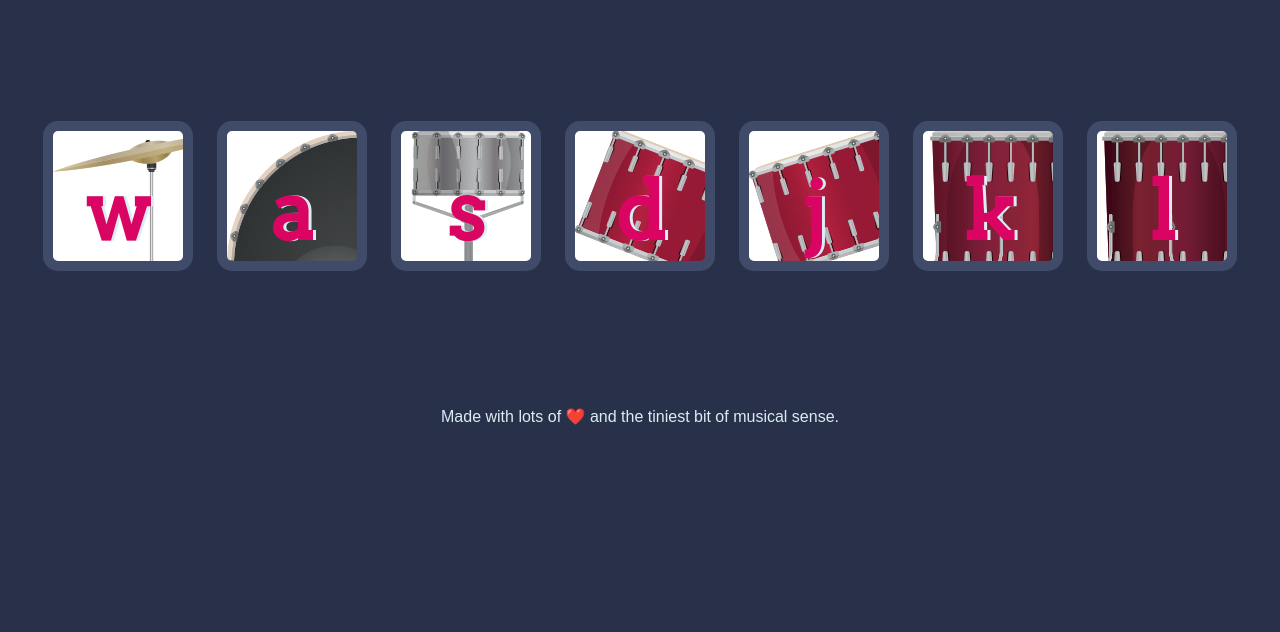
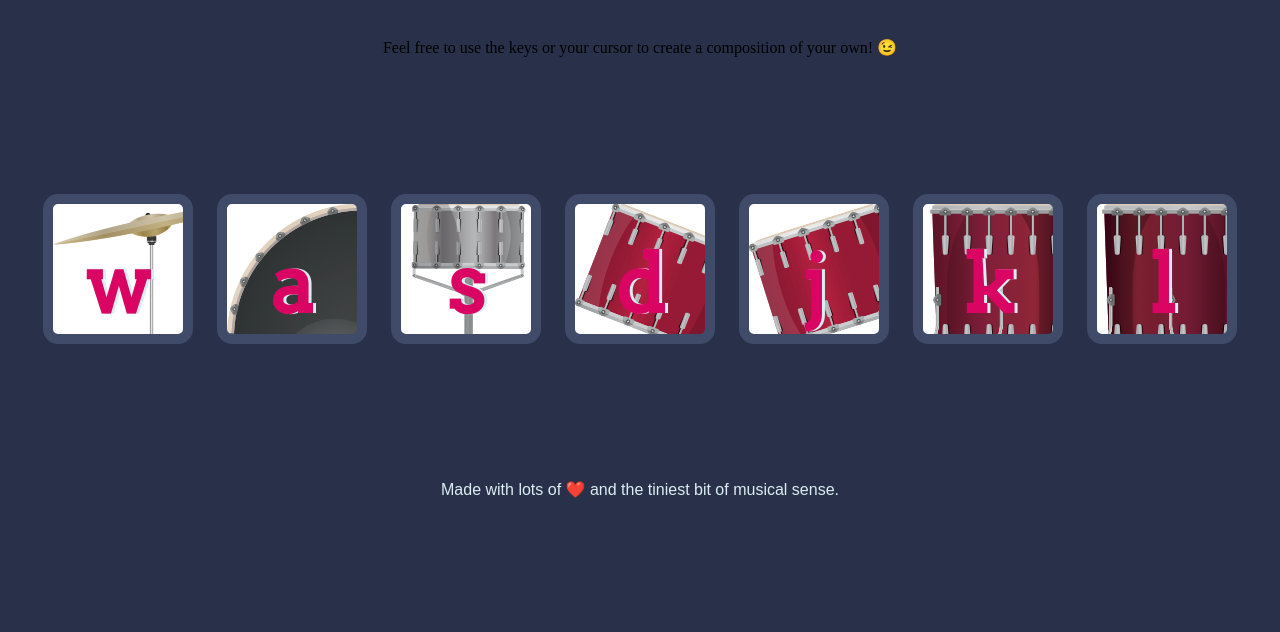
Before and after one commit to Anandarupa-17/js-DrumKit, a plain HTML site: page index.html in a window 1280 px wide. Shown: the part 168-800 px from the top of the page. Drawn offline with Linux system fonts and the light colour scheme; files whose address does not match are found by name.

Commit message:
index.html

```diff
--- a/index.html
+++ b/index.html
@@ -11,6 +11,7 @@
 <body>
 
   <h1 id="title">Drum 🥁 Kit</h1>
+  <p>Feel free to use the keys or your cursor to create a composition of your own! 😉</p>
   <div class="set">
     <button class="w drum">w</button>
     <button class="a drum">a</button>
```
